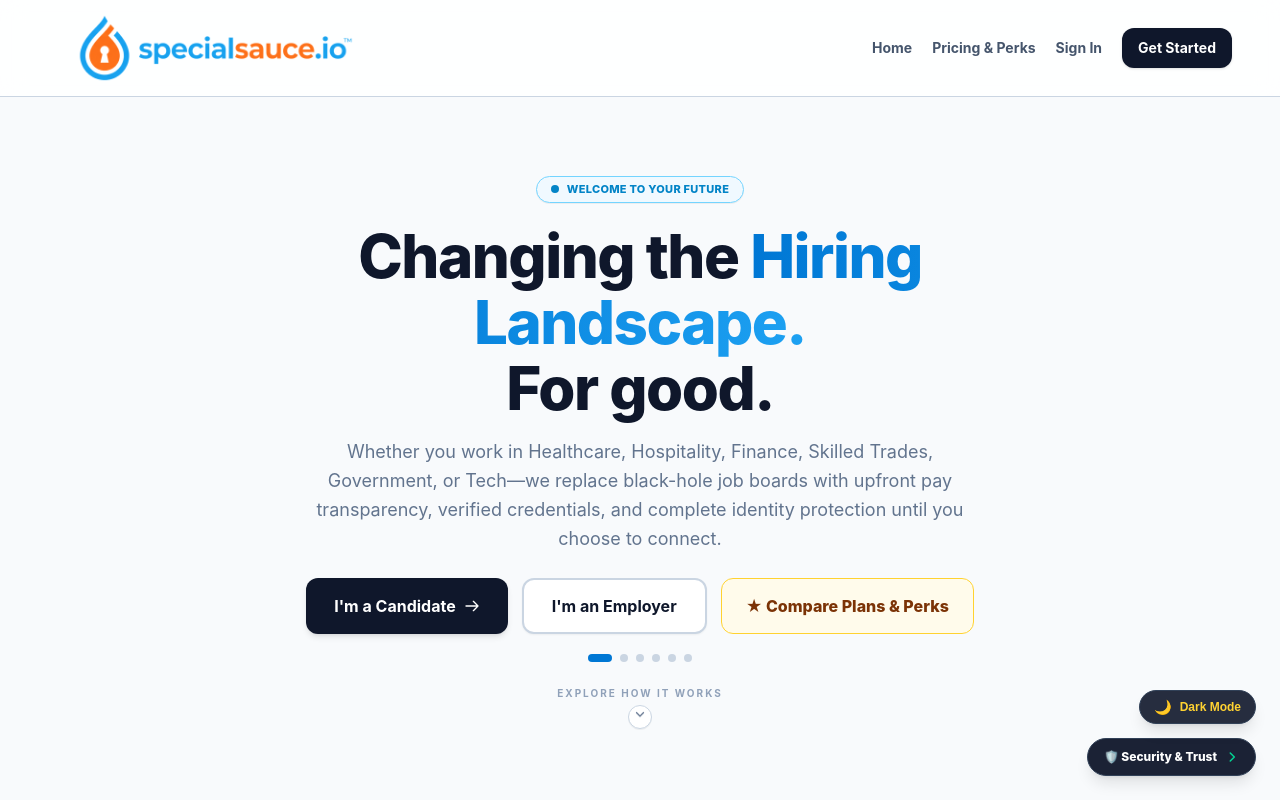
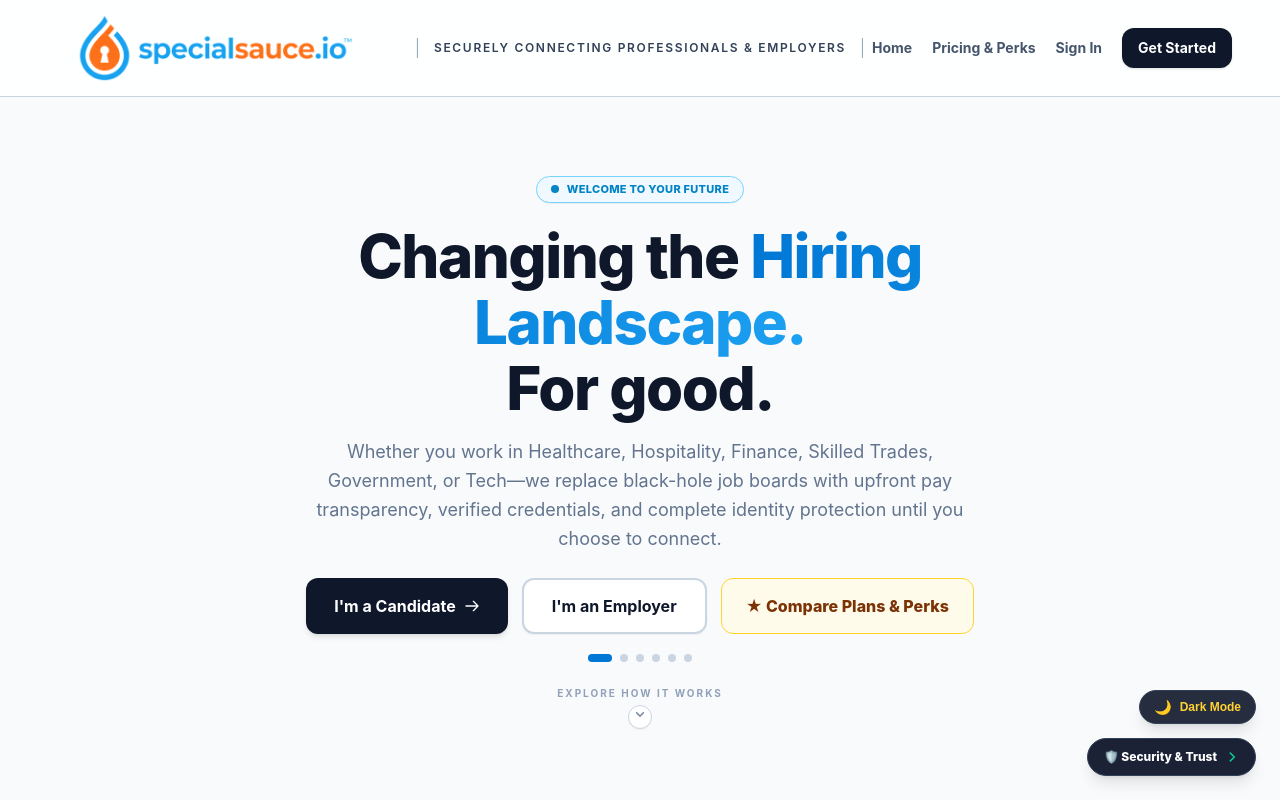
Before and after one commit to SpecialSauceIO/secure-job-board, a Next.js app: page / in a window 1280 px wide. Shown: the top 800 px of the page. Built offline with nearby package versions, Linux system fonts and the light colour scheme; no server answers.

Commit message:
Restore centered header tagline in all-caps across public and dashboard navbars

```diff
--- a/src/components/DashboardNav.tsx
+++ b/src/components/DashboardNav.tsx
@@ -138,6 +138,15 @@ export default function DashboardNav({
               />
             </Link>
           </div>
+
+                  {/* CENTERED: Tagline */}
+        <div className="absolute left-1/2 -translate-x-1/2 hidden xl:flex items-center gap-4 pointer-events-none">
+          <span className="h-5 w-px bg-slate-400"></span>
+          <p className="text-xs font-semibold text-slate-700 tracking-[0.14em] uppercase whitespace-nowrap">
+            SECURELY CONNECTING PROFESSIONALS &amp; EMPLOYERS
+          </p>
+          <span className="h-5 w-px bg-slate-400"></span>
+        </div>
 
           {/* RIGHT: Quick Feedback + Unified Account & Plan Dropdown */}
           <div className="flex items-center gap-3 shrink-0">
--- a/src/components/PublicHeader.tsx
+++ b/src/components/PublicHeader.tsx
@@ -26,6 +26,15 @@ export function PublicHeader({
               className="h-14 sm:h-16 md:h-[72px] w-auto object-contain"
             />
           </Link>
+        </div>
+
+        {/* CENTERED: Tagline */}
+        <div className="absolute left-1/2 -translate-x-1/2 hidden xl:flex items-center gap-4 pointer-events-none">
+          <span className="h-5 w-px bg-slate-400"></span>
+          <p className="text-xs font-semibold text-slate-700 tracking-[0.14em] uppercase whitespace-nowrap">
+            SECURELY CONNECTING PROFESSIONALS &amp; EMPLOYERS
+          </p>
+          <span className="h-5 w-px bg-slate-400"></span>
         </div>
 
         {/* RIGHT: Home, Pricing & Perks, Sign In & Get Started */}
```
